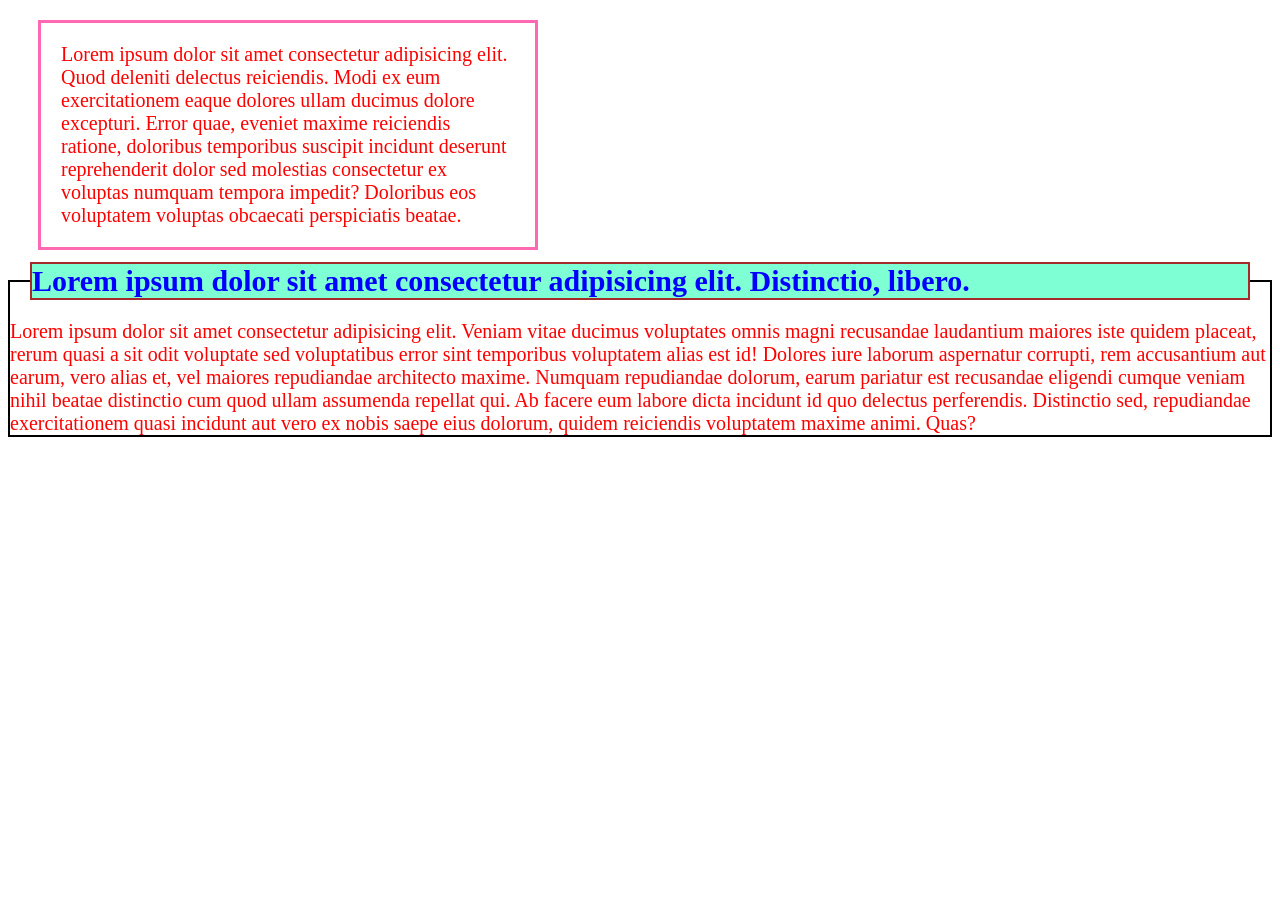
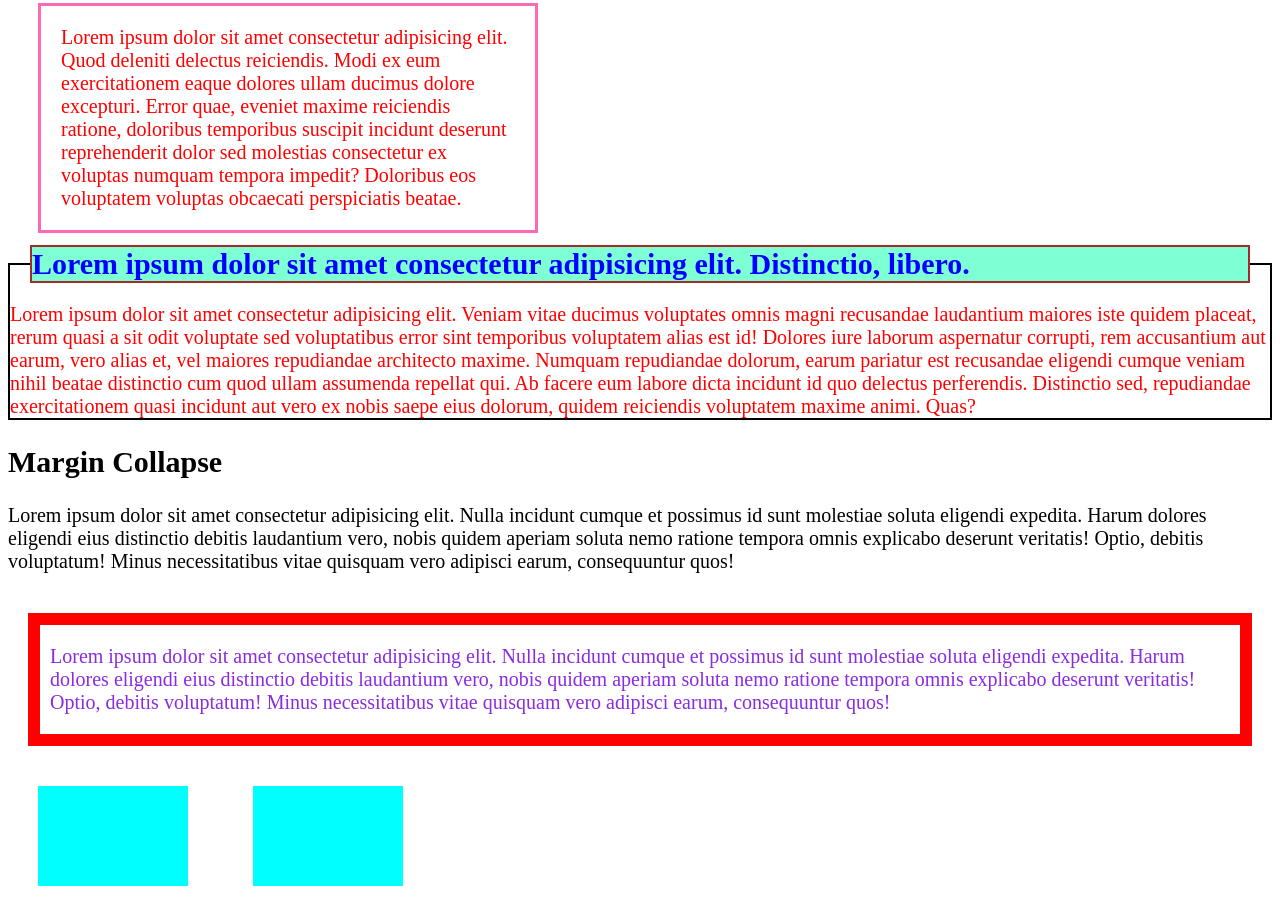
Before and after one commit to weintegral/css-basics, a plain HTML site: page box-model/index.html in a window 1280 px wide. Shown: the part 1622-2521 px from the top of the page. Before the commit the page ends 2067 px from the top, so only its background shows below. Drawn offline with Linux system fonts and the light colour scheme.

Commit message:
added example related to margin collapse

```diff
--- a/box-model/box-model-styles.css
+++ b/box-model/box-model-styles.css
@@ -109,3 +109,18 @@ div.negative-margin-example h2 {
     margin: -20px 20px 20px 20px;
     border: 2px solid brown;
 }
+
+.rectangle {
+    display: inline-block;
+    height: 100px;
+    width: 150px;
+    background-color: aqua;
+    margin: 0 30px;
+}
+
+#box-model-quirks {
+    color: blueviolet;
+    border: 12px solid red;
+    padding: 20px 10px;
+    margin: 40px 20px;
+}
--- a/box-model/index.html
+++ b/box-model/index.html
@@ -8,7 +8,7 @@
     <link rel="stylesheet" href="box-model-styles.css">
 </head>
 <body>
-    <h1>Box Model</h1>
+    <h2>Box Model</h2>
     <p class="para-box-model-style-1">
         Lorem ipsum dolor sit, amet consectetur adipisicing elit. Magni quos, neque dolores vel optio ducimus corrupti? Perspiciatis, necessitatibus soluta corrupti sint laboriosam iste enim at animi corporis, labore et ipsum natus omnis? Aut nesciunt a libero consectetur. Corrupti, ipsam dolore. In veniam quibusdam debitis ea delectus quam placeat culpa tempore!
     </p>
@@ -26,9 +26,23 @@
     <p class="para-box-sizing-2">Lorem ipsum dolor sit amet consectetur adipisicing elit. Quod deleniti delectus reiciendis. Modi ex eum exercitationem eaque dolores ullam ducimus dolore excepturi. Error quae, eveniet maxime reiciendis ratione, doloribus temporibus suscipit incidunt deserunt reprehenderit dolor sed molestias consectetur ex voluptas numquam tempora impedit? Doloribus eos voluptatem voluptas obcaecati perspiciatis beatae.</p>
 
     <div class="negative-margin-example">
-        <h2>Lorem ipsum dolor sit amet consectetur adipisicing elit. Distinctio, libero.</h2>
+        <h2>Lorem ipsum dolor sit amet consectetur adipisicing elit. Distinctio, libero.
+        </h2>
 
         Lorem ipsum dolor sit amet consectetur adipisicing elit. Veniam vitae ducimus voluptates omnis magni recusandae laudantium maiores iste quidem placeat, rerum quasi a sit odit voluptate sed voluptatibus error sint temporibus voluptatem alias est id! Dolores iure laborum aspernatur corrupti, rem accusantium aut earum, vero alias et, vel maiores repudiandae architecto maxime. Numquam repudiandae dolorum, earum pariatur est recusandae eligendi cumque veniam nihil beatae distinctio cum quod ullam assumenda repellat qui. Ab facere eum labore dicta incidunt id quo delectus perferendis. Distinctio sed, repudiandae exercitationem quasi incidunt aut vero ex nobis saepe eius dolorum, quidem reiciendis voluptatem maxime animi. Quas?
     </div>
+
+    <h2>Margin Collapse</h2>
+    <p>
+        Lorem ipsum dolor sit amet consectetur adipisicing elit. Nulla incidunt cumque et possimus id sunt molestiae soluta eligendi expedita. Harum dolores eligendi eius distinctio debitis laudantium vero, nobis quidem aperiam soluta nemo ratione tempora omnis explicabo deserunt veritatis! Optio, debitis voluptatum! Minus necessitatibus vitae quisquam vero adipisci earum, consequuntur quos!
+    </p>
+    <p id="box-model-quirks">
+        Lorem ipsum dolor sit amet consectetur adipisicing elit. Nulla incidunt cumque et possimus id sunt molestiae soluta eligendi expedita. Harum dolores eligendi eius distinctio debitis laudantium vero, nobis quidem aperiam soluta nemo ratione tempora omnis explicabo deserunt veritatis! Optio, debitis voluptatum! Minus necessitatibus vitae quisquam vero adipisci earum, consequuntur quos!
+    </p>
+
+    <div>
+        <span class="rectangle"></span>
+        <span class="rectangle"></span>
+    </div>
 </body>
 </html>
```
